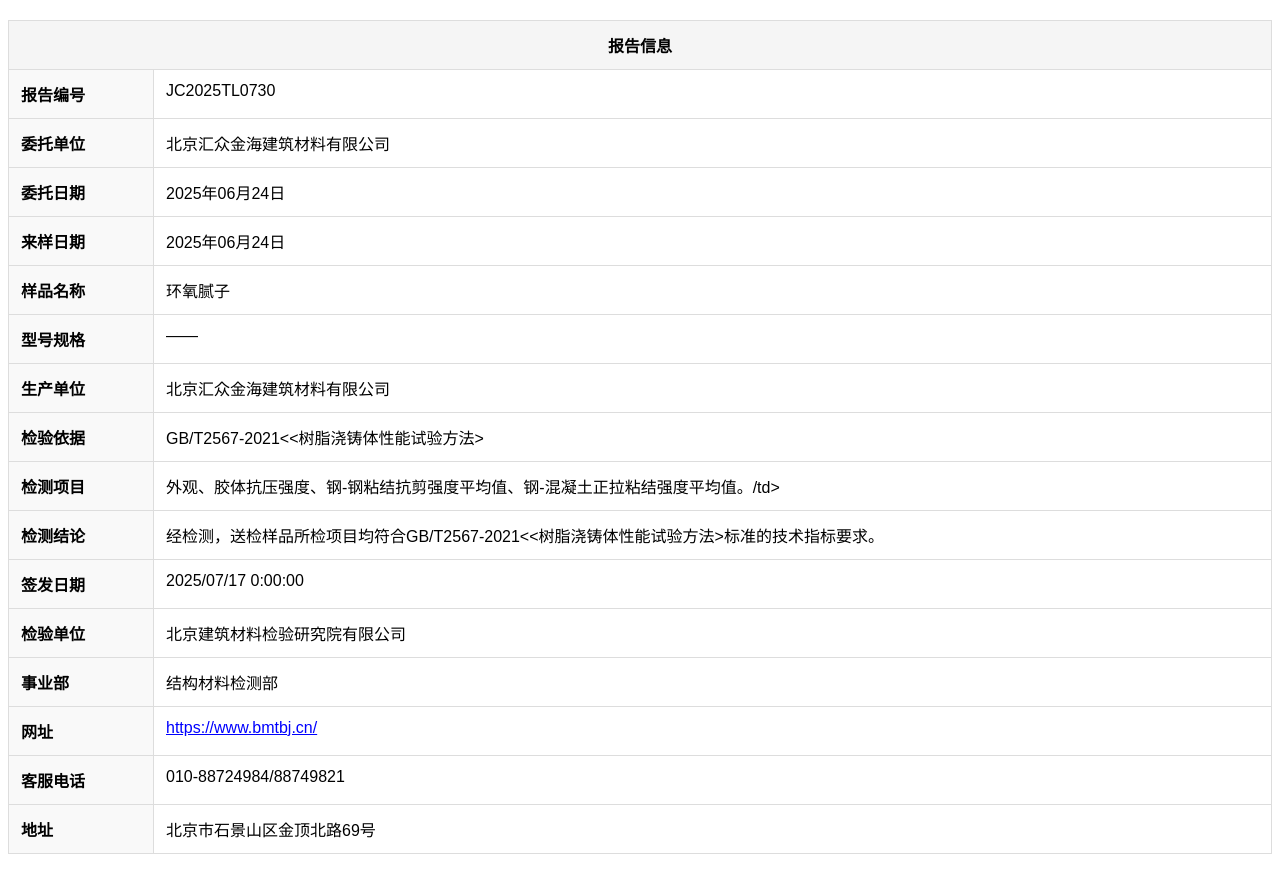
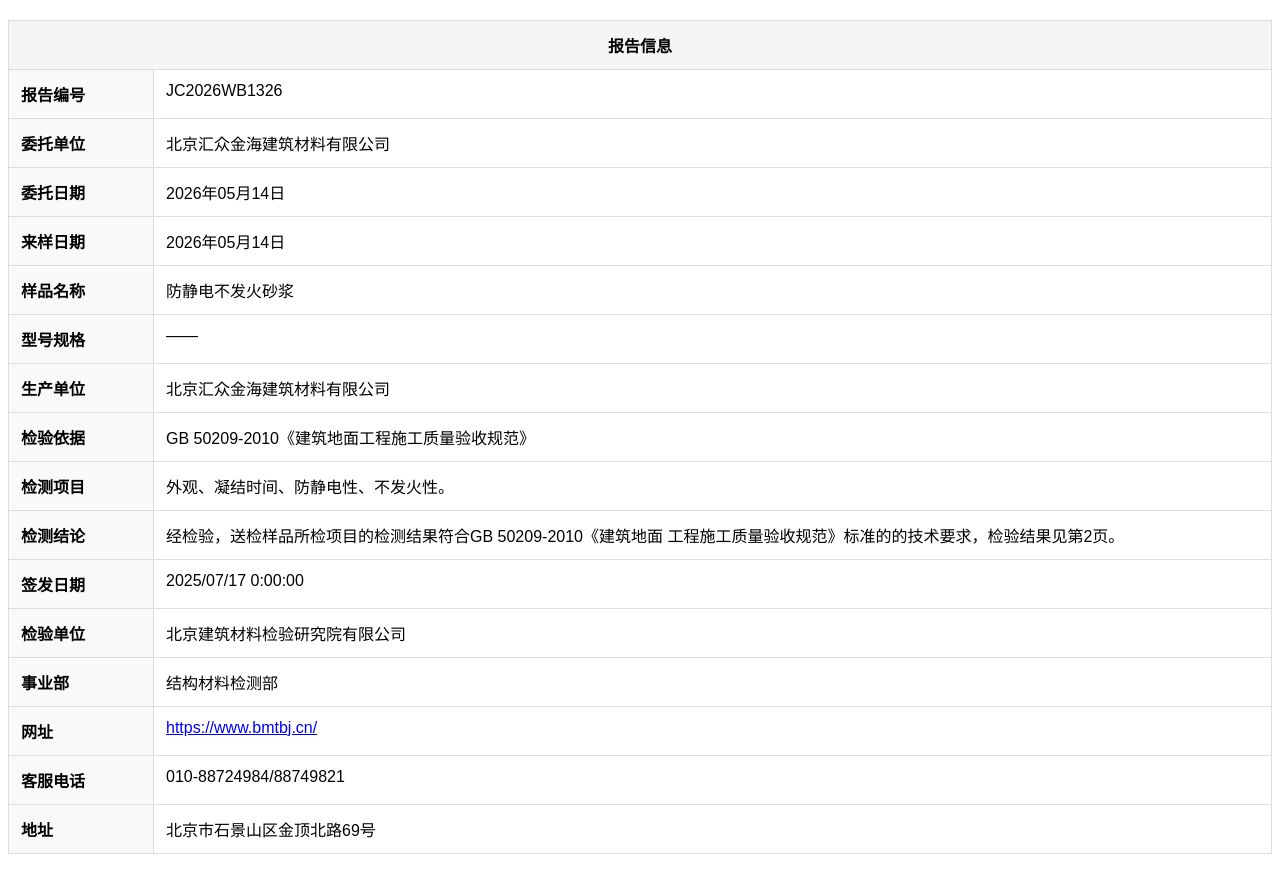
Before and after one commit to gucier/llkeji, a plain HTML site: page report246.html in a window 1280 px wide. Drawn offline with Linux system fonts and the light colour scheme.

Commit message:
Update report246.html

```diff
--- a/report246.html
+++ b/report246.html
@@ -44,16 +44,16 @@
     <div class="report-container">
         <table class="report-table">
             <tr><th colspan="2">报告信息</th></tr>
-            <tr><td class="field">报告编号</td><td>JC2025TL0730</td></tr>
+            <tr><td class="field">报告编号</td><td>JC2026WB1326</td></tr>
             <tr><td class="field">委托单位</td><td>北京汇众金海建筑材料有限公司</td></tr>
-            <tr><td class="field">委托日期</td><td>2025年06月24日</td></tr>
-            <tr><td class="field">来样日期</td><td>2025年06月24日</td></tr>
-            <tr><td class="field">样品名称</td><td>环氧腻子</td></tr>
+            <tr><td class="field">委托日期</td><td>2026年05月14日</td></tr>
+            <tr><td class="field">来样日期</td><td>2026年05月14日</td></tr>
+            <tr><td class="field">样品名称</td><td>防静电不发火砂浆</td></tr>
             <tr><td class="field">型号规格</td><td>——</td></tr>
             <tr><td class="field">生产单位</td><td>北京汇众金海建筑材料有限公司</td></tr>
-            <tr><td class="field">检验依据</td><td>GB/T2567-2021<<树脂浇铸体性能试验方法></td></tr>
-            <tr><td class="field">检测项目</td><td>外观、胶体抗压强度、钢-钢粘结抗剪强度平均值、钢-混凝土正拉粘结强度平均值。/td></tr>
-            <tr><td class="field">检测结论</td><td>经检测，送检样品所检项目均符合GB/T2567-2021<<树脂浇铸体性能试验方法>标准的技术指标要求。</td></tr>
+            <tr><td class="field">检验依据</td><td>GB 50209-2010《建筑地面工程施工质量验收规范》</td></tr>
+            <tr><td class="field">检测项目</td><td>外观、凝结时间、防静电性、不发火性。</td></tr>
+            <tr><td class="field">检测结论</td><td>经检验，送检样品所检项目的检测结果符合GB 50209-2010《建筑地面 工程施工质量验收规范》标准的的技术要求，检验结果见第2页。</td></tr>
             <tr><td class="field">签发日期</td><td>2025/07/17 0:00:00</td></tr>
             <tr><td class="field">检验单位</td><td>北京建筑材料检验研究院有限公司</td></tr>
             <tr><td class="field">事业部</td><td>结构材料检测部</td></tr>
```
